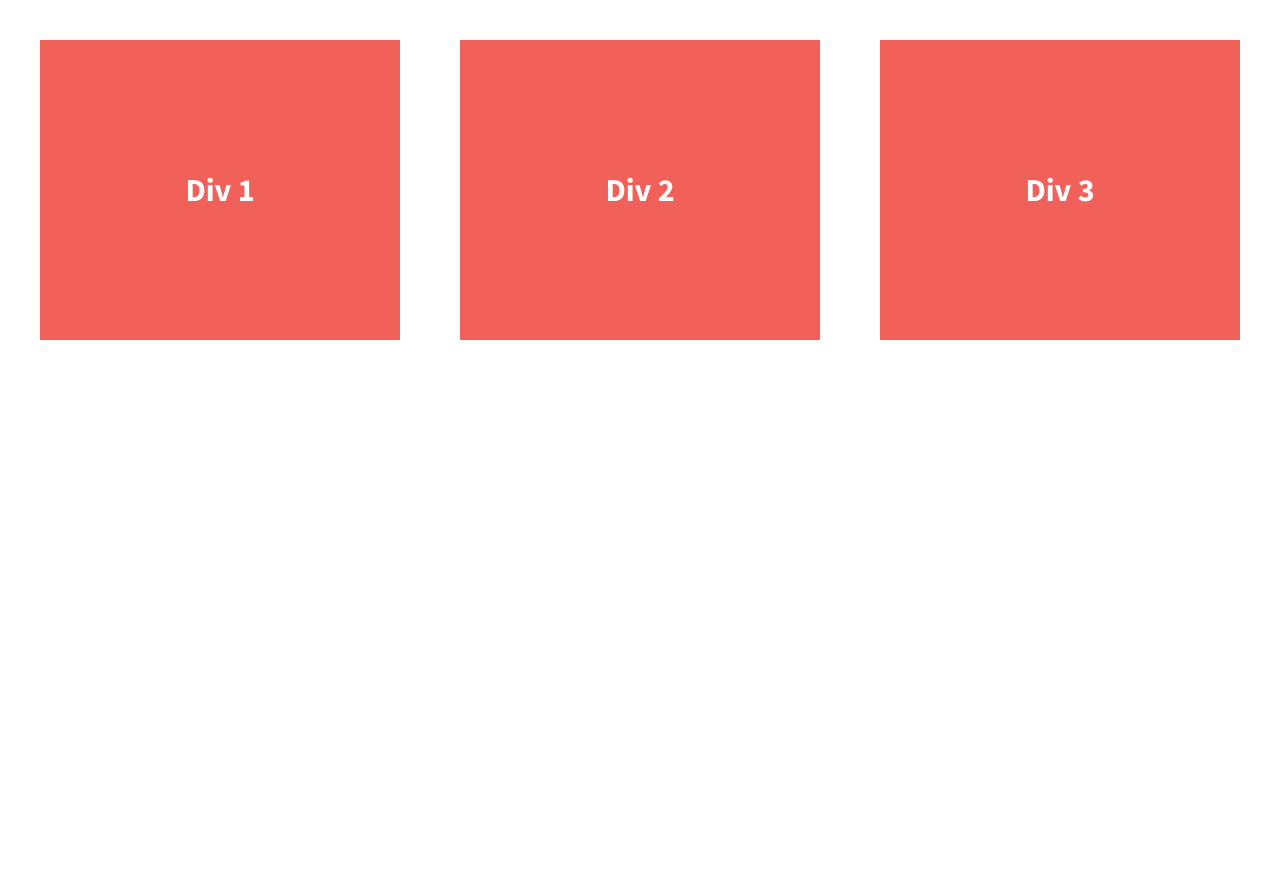
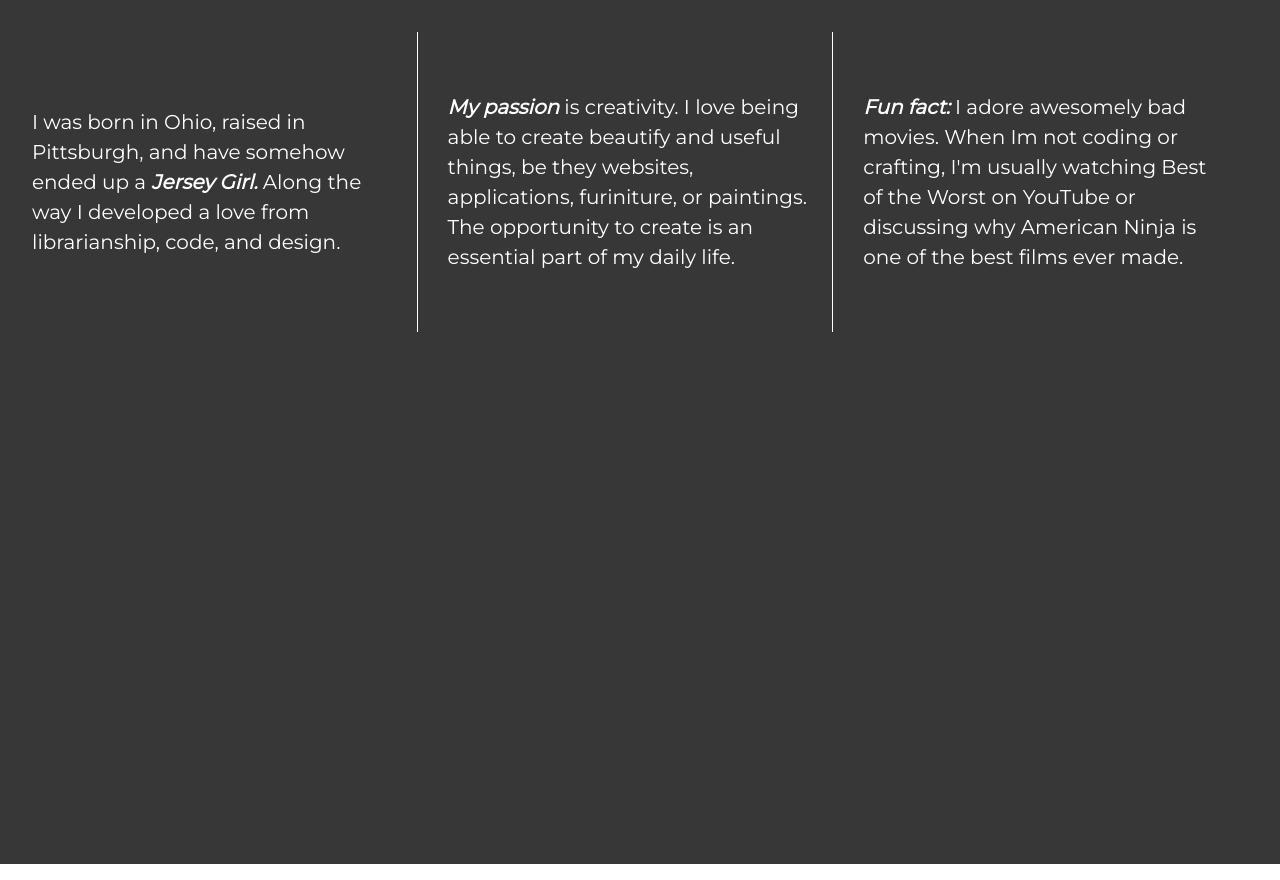
Before and after one commit to pfmack/flex-grid, a plain HTML site: page index.html in a window 1280 px wide. Drawn offline with nearby package versions, Linux system fonts and the light colour scheme.

Commit message:
updated main.css and index.html

```diff
--- a/css/main.css
+++ b/css/main.css
@@ -104,15 +104,22 @@ html {
 body {
   font-family: 'Source Sans Pro', sans-serif;
   padding: 2em;
-  font-size: 1.25em;
+  font-size: 1em;
   height: 100%;
+  background-color: #373737;
+  font-family: 'Montserrat', sans-serif;
 }
 
 .wrapper {
   /*add display:flex and set justify-content to space-between*/
-  font-weight: 700;
+  font-weight: 400;
   display: flex;
   justify-content: space-between;
+}
+
+.wrapper span {
+    font-style: italic;
+    font-weight: bold;
 }
 
 .div-1, .div-2, .div-3 {
@@ -120,15 +127,18 @@ body {
   display: flex;
   color: #fff;
   line-height: 1.5em;
-  font-size: 1.6em;
-  background-color: #f16059;
+  font-size: 1.25em;
+  background-color: #373737;
   height: 300px;
   width: 30%;
   justify-content: center;
   align-items: center;
+  padding-right: 20px;
 }
 
-
+.div-1, .div-2 {
+    border-right: 1px solid;
+}
 
 
 /* ==========================================================================
--- a/index.html
+++ b/index.html
@@ -15,6 +15,7 @@
         <script src="js/vendor/modernizr-2.8.3.min.js"></script>
         <link href='http://fonts.googleapis.com/css?family=Lora:700' rel='stylesheet' type='text/css'>
         <link href='http://fonts.googleapis.com/css?family=Source+Sans+Pro:400,700' rel='stylesheet' type='text/css'>
+        <link href="https://fonts.googleapis.com/css2?family=Montserrat&display=swap" rel="stylesheet">
     </head>
     <body>
         <!--[if lt IE 8]>
@@ -23,13 +24,19 @@
 
         <section class="wrapper">
             <div class="div-1">
-                Div 1
+                <p>
+                I was born in Ohio, raised in Pittsburgh, and have somehow ended up a <span>Jersey Girl.</span> Along the way I developed a love from librarianship, code, and design.
+            </p>
             </div>
             <div class="div-2">
-                Div 2
+                <p>
+                <span>My passion</span> is creativity. I love being able to create beautify and useful things, be they websites, applications, furiniture, or paintings. The opportunity to create is an essential part of my daily life.
+            </p>
             </div>
             <div class="div-3">
-                Div 3
+                <p>
+               <span>Fun fact:</span> I adore awesomely bad movies. When Im not coding or crafting, I'm usually watching Best of the Worst on YouTube or discussing why American Ninja is one of the best films ever made.
+            </p>
             </div>
         </section>
 
```
